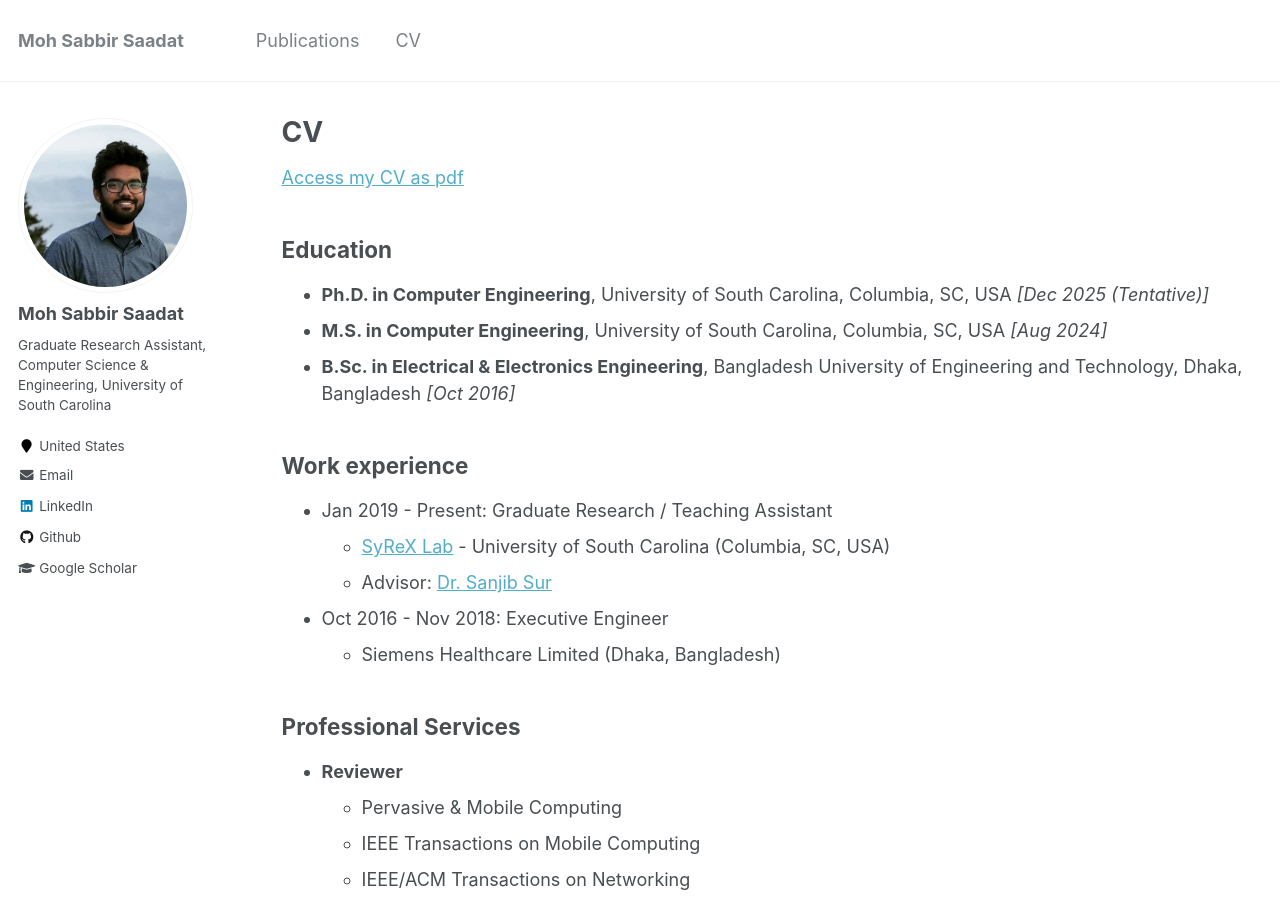
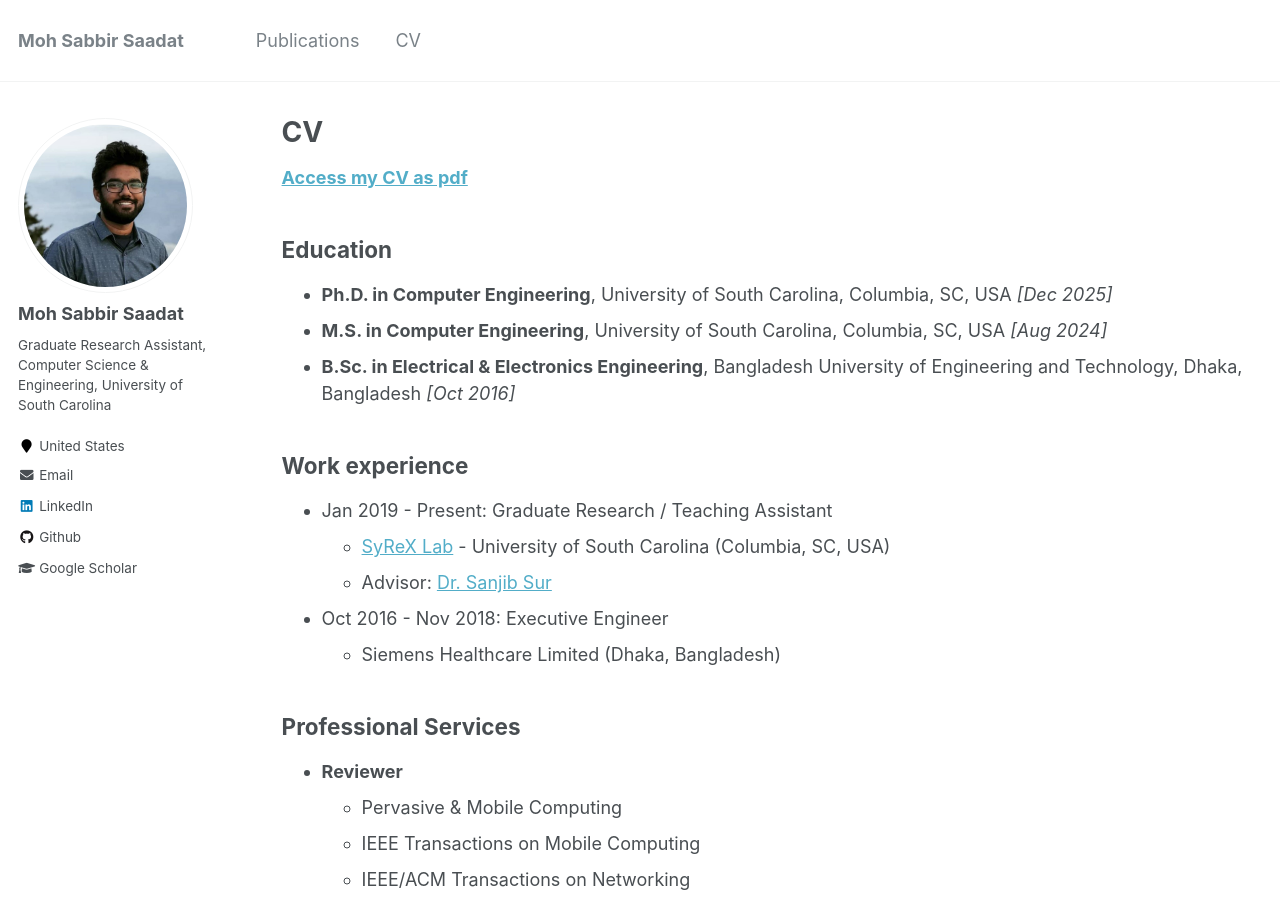
Before and after one commit to MohSaadat/MohSaadat.github.io, a Jekyll site: the page built from _pages/cv.md, in a window 1280 px wide and 900 px high. Built offline with Jekyll 4.4.1, drawn with Linux system fonts in a browser that asks for light colours.

Commit message:
updated date

```diff
--- a/_pages/cv.md
+++ b/_pages/cv.md
@@ -8,11 +8,11 @@ redirect_from:
 ---
 
 {% include base_path %}
-<a href="../files/msaadat_resume.pdf" target="_blank">Access my CV as pdf</a>
+<a href="../files/msaadat_resume.pdf" target="_blank"><b>Access my CV as pdf</b></a>
 
 ## Education
 
-* **Ph.D. in Computer Engineering**, University of South Carolina, Columbia, SC, USA *[Dec 2025 (Tentative)]*
+* **Ph.D. in Computer Engineering**, University of South Carolina, Columbia, SC, USA *[Dec 2025]*
 * **M.S. in Computer Engineering**, University of South Carolina, Columbia, SC, USA *[Aug 2024]*
 * **B.Sc. in Electrical & Electronics Engineering**, Bangladesh University of Engineering and Technology, Dhaka, Bangladesh *[Oct 2016]*
 
```
